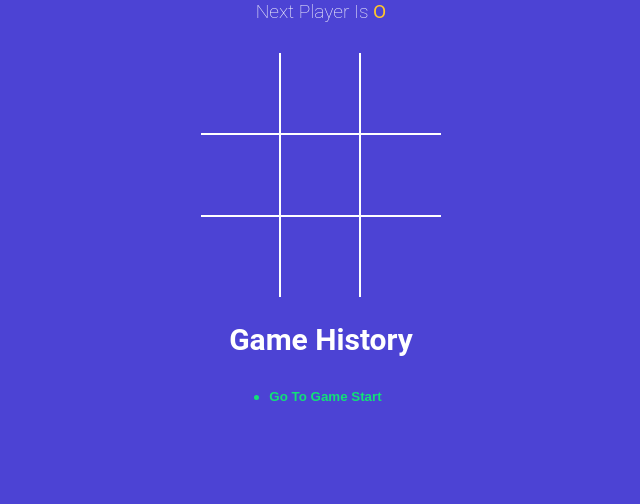
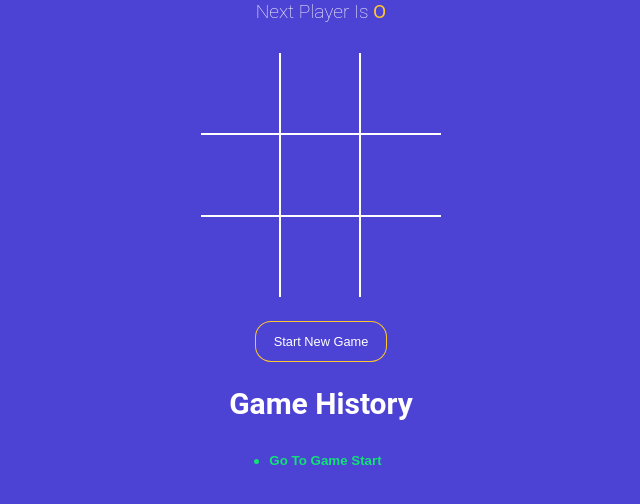
Before and after one commit to RahulBisht17/tictactoe-game, a React app: page / in a window 1280 px wide. Shown: the top 504 px of the page, without its empty margins (319-959 px from the left). Built offline with nearby package versions, Linux system fonts and the light colour scheme; the HTML template or start-up script is replaced by a standard one.

Commit message:
added start new game button

```diff
--- a/src/App.jsx
+++ b/src/App.jsx
@@ -44,10 +44,16 @@
   const moveTo=move=>{
     setCurrentMove(move);
   }
+
+  const onNewGameStart=()=>{
+    setHistory(NEW_GAME);
+    setCurrentMove(0);
+  }
   return (
     <div className='app'>
       <StatusMessage winner={winner} gamingBoard={gamingBoard}/>
       <Board squares={gamingBoard.squares} handleSquareClick={handleSquareClick}/>
+      <button type="button" className={`btn-reset ${winner?'active':''}`} onClick={onNewGameStart}>Start New Game</button>
       <h2>Game History</h2>
       <History history={history} moveTo={moveTo} currentMove={currentMove}/>
     </div>
```
